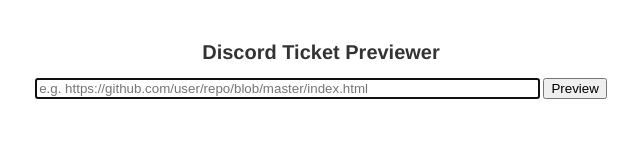
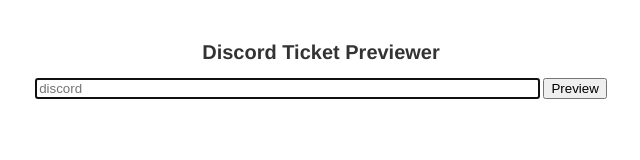
Before and after one commit to DiscordTickets/DiscordTickets.github.io, a plain HTML site: page index.html in a window 1280 px wide. Shown: the whole page, without its empty margins (319-959 px from the left). Drawn offline with Linux system fonts and the light colour scheme.

Commit message:
Update index.html

```diff
--- a/index.html
+++ b/index.html
@@ -35,7 +35,7 @@
 	<form id="previewform" onsubmit="location.href='/?'+this.file.value;return false">
 		<h1>Discord Ticket Previewer</h1>
 		<p>
-			<input type="url" id="file" value="" placeholder="e.g. https://github.com/user/repo/blob/master/index.html" size="60" autofocus>
+			<input type="url" id="file" value="" placeholder="discord" size="60" autofocus>
 			<input type="submit" value="Preview">
 		</p>
 	</form>
```
